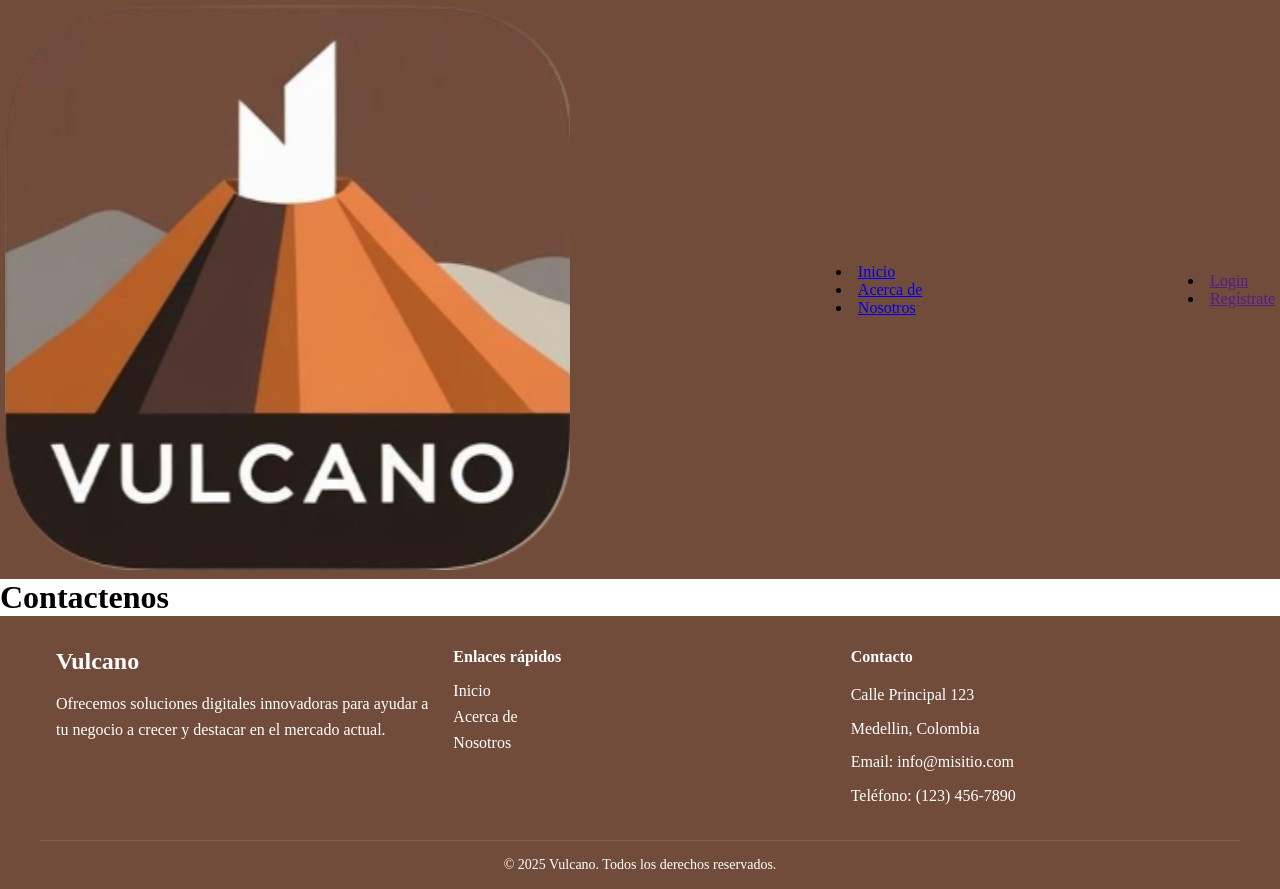
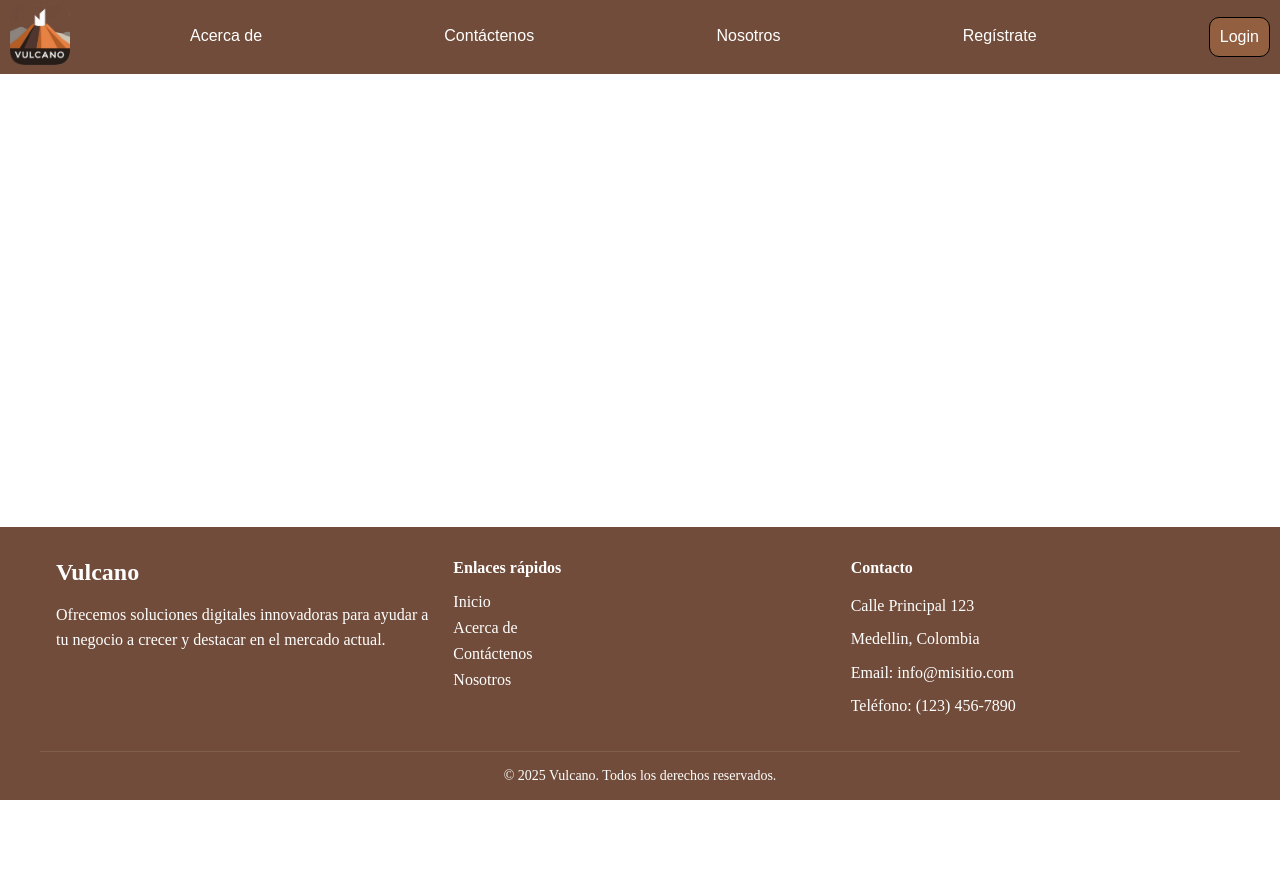
Before and after one commit to Jcorrea24/APP-VULCAN, a plain HTML site: page pages/contactenos.html in a window 1280 px wide. After the commit the page ends 800 px from the top, so only its background shows below. Drawn offline with Linux system fonts and the light colour scheme.

Commit message:
Se actualizan enlaces de header

```diff
--- a/pages/contactenos.html
+++ b/pages/contactenos.html
@@ -1,34 +1,36 @@
 <!DOCTYPE html>
 <html lang="en">
+
 <head>
     <meta charset="UTF-8">
     <meta name="viewport" content="width=device-width, initial-scale=1.0">
-    <!--
-        el archivo style.css se debe de llamar en todos los otros archivos siempre
-        este contiene la informacion de los colores principales
-    -->
     <link rel="stylesheet" href="../assets/css/style.css">
     <link rel="stylesheet" href="../assets/css/contactenos.css">
-    <title>Contactenos</title>
+    <title>Contactrenos</title>
 </head>
+
 <body>
     <header class="header">
         <!--logo-->
-        <a href="../index.html"><img class="header__logo" src="../assets/image/vulcano.png" alt="logo"></a>
-        <nav class="div__navbar">
-            <li class="div__navbar__item"><a href="../index.html">Inicio</a></li>
-            <li class="div__navbar__item"><a href="acerca.html">Acerca de</a></li>
-            <li class="div__navbar__item"><a href="nosotros.html">Nosotros</a></li>
-        </nav>
-        <!--Barra navegacion solo para el login y registrate-->
-        <nav class="header__nav">
-            <li class="header__nav__item login"><a href="">Login</a></li>
-            <li class="header__nav__item"><a href="">Regístrate</a></li>
-        </nav>
+        <div class="header__container__logo">
+            <a href="../index.html"><img class="header__logo" src="../assets/image/vulcano.png" alt="logo"></a>
+        </div>
+        <div class="header__navbar">
+            <nav class="header__navbar__nav">
+                <ul>
+                    <li class="header__navbar__nav_item"><a href="./contactenos.html">Acerca de</a></li>
+                    <li class="header__navbar__nav_item"><a href="./contactenos.html">Contáctenos</a></li>
+                    <li class="header__navbar__nav_item"><a href="./nosotros.html">Nosotros</a></li>
+                    <li class="header__navbar__nav_item"><a href="">Regístrate</a></li>
+                    <li class="header__navbar__nav_item login"><a href="">Login</a></li>
+                </ul>
+            </nav>
+        </div>
     </header>
     <main>
-        <h1>Contactenos</h1>
+
     </main>
+    <!-- Footer -->
     <footer class="footer footer--grid">
         <div class="footer__container">
             <div class="footer__info">
@@ -40,9 +42,10 @@
             <div class="footer__links">
                 <h3 class="footer__heading">Enlaces rápidos</h3>
                 <ul class="footer__nav">
-                    <li><a href="../index.html">Inicio</a></li>
-                    <li><a href="acerca.html">Acerca de</a></li>
-                    <li><a href="nosotros.html">Nosotros</a></li>
+                    <li><a href="#">Inicio</a></li>
+                    <li><a href="pages/acerca.html">Acerca de</a></li>
+                    <li><a href="pages/contactenos.html">Contáctenos</a></li>
+                    <li><a href="pages/nosotros.html">Nosotros</a></li>
                 </ul>
             </div>
 
@@ -62,4 +65,5 @@
         </div>
     </footer>
 </body>
+
 </html>
```
Also changed, not shown: index.html (+7 -7 lines), pages/acerca.html (+23 -19 lines), pages/nosotros.html (+23 -19 lines).
